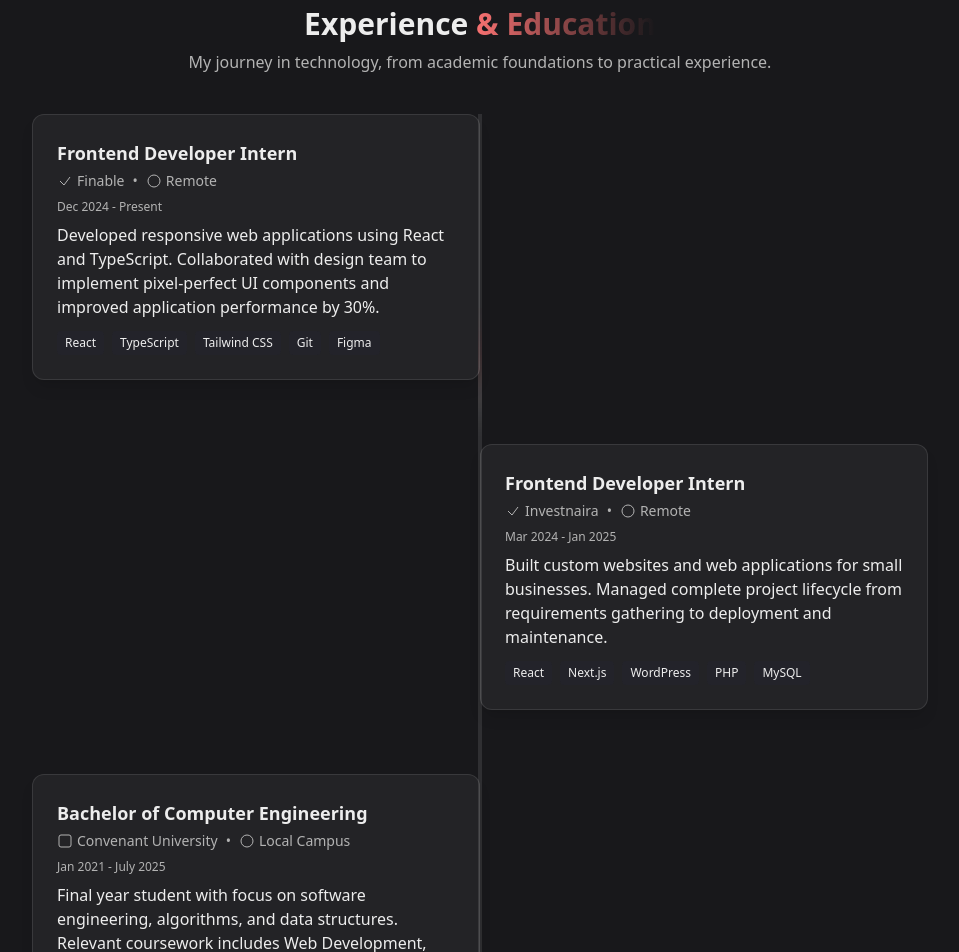
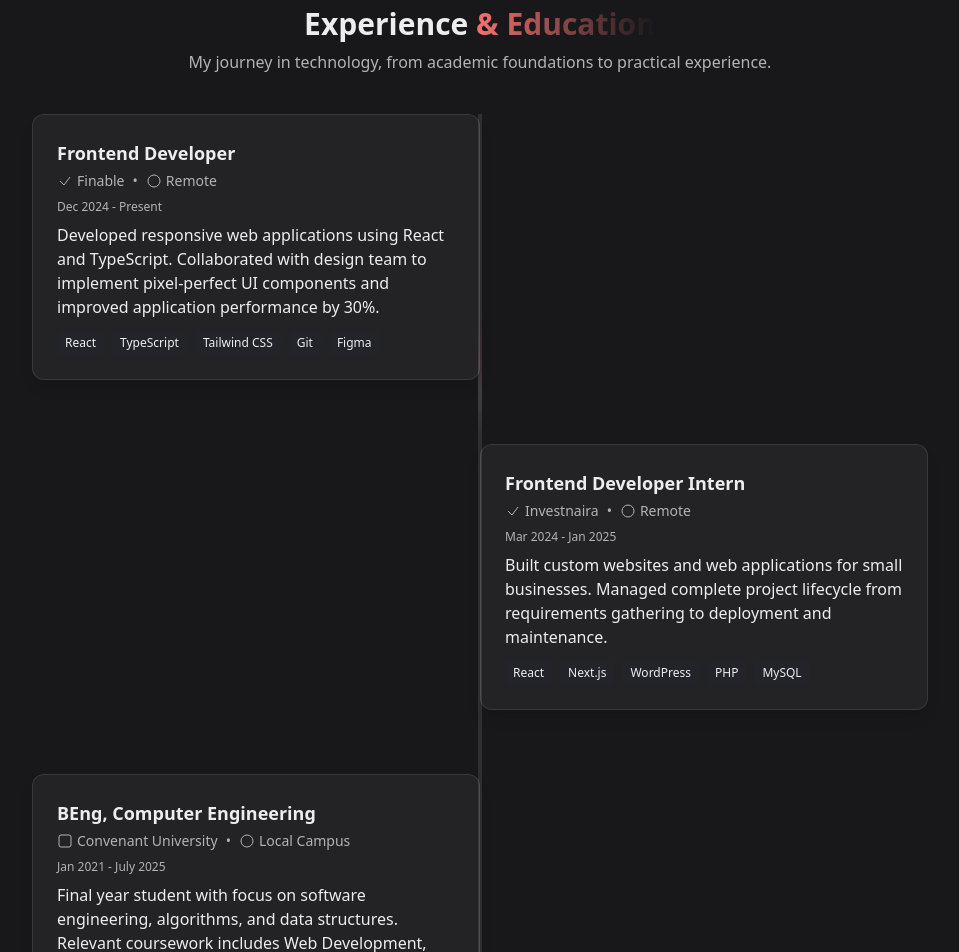
Before and after one commit to Rockstones80/portfolio, a Next.js app: page / in a window 1280 px wide. Shown: the part 2340-3292 px from the top of the page, without its empty margins (160-1119 px from the left). Built offline with nearby package versions, Linux system fonts and the light colour scheme.

Commit message:
improve the scroll behavior

```diff
--- a/src/app/globals.css
+++ b/src/app/globals.css
@@ -55,3 +55,9 @@ body::before {
 html {
   scroll-behavior: smooth;
 }
+
+html {
+  scroll-padding-top: 6rem; /* Matches your navbar height */
+}
+
+/* Alternative: target specific sections */
--- a/src/app/layout.tsx
+++ b/src/app/layout.tsx
@@ -50,7 +50,7 @@ export default function RootLayout({
               </a>
             </li>
             <li>
-              <a href="#skills" className="relative after:absolute after:bottom-0 after:left-0 after:h-[1px] after:w-0 after:bg-[#f87171] after:transition-all after:duration-500 hover:after:w-full">
+              <a href="#experience" className="relative after:absolute after:bottom-0 after:left-0 after:h-[1px] after:w-0 after:bg-[#f87171] after:transition-all after:duration-500 hover:after:w-full">
                 Experience
               </a>
             </li>
--- a/src/app/page.tsx
+++ b/src/app/page.tsx
@@ -147,7 +147,7 @@ export default function Home() {
 
       {/* Skills Section */}
       <motion.section
-        id="skills"
+        id=""
         className="w-full max-w-4xl mb-20"
         initial={{ opacity: 0, y: 40 }}
         whileInView={{ opacity: 1, y: 0 }}
@@ -211,7 +211,7 @@ export default function Home() {
       </motion.section>
 
       {/* Experience & Education Timeline Section */}
-      <section id="timeline" className="w-full max-w-4xl mx-auto mb-20">
+      <section id="experience" className="w-full max-w-4xl mx-auto mb-20">
         <h2 className="text-3xl font-bold text-center mb-2">
           Experience <span className="bg-gradient-to-r from-[#f87171]  bg-clip-text text-transparent">& Education</span>
         </h2>
@@ -240,7 +240,7 @@ export default function Home() {
                 viewport={{ once: true, amount: 0.3 }}
               >
                 <h3 className="font-semibold text-lg mb-1">
-                  Frontend Developer Intern
+                  Frontend Developer
                 </h3>
                 <div className="flex items-center text-sm text-[#b3b3b3] mb-2 gap-2">
                   <span className="flex items-center gap-1">
@@ -377,7 +377,7 @@ export default function Home() {
                 viewport={{ once: true, amount: 0.3 }}
               >
                 <h3 className="font-semibold text-lg mb-1">
-                  Bachelor of Computer Engineering
+                  BEng, Computer Engineering
                 </h3>
                 <div className="flex items-center text-sm text-[#b3b3b3] mb-2 gap-2">
                   <span className="flex items-center gap-1">
```
